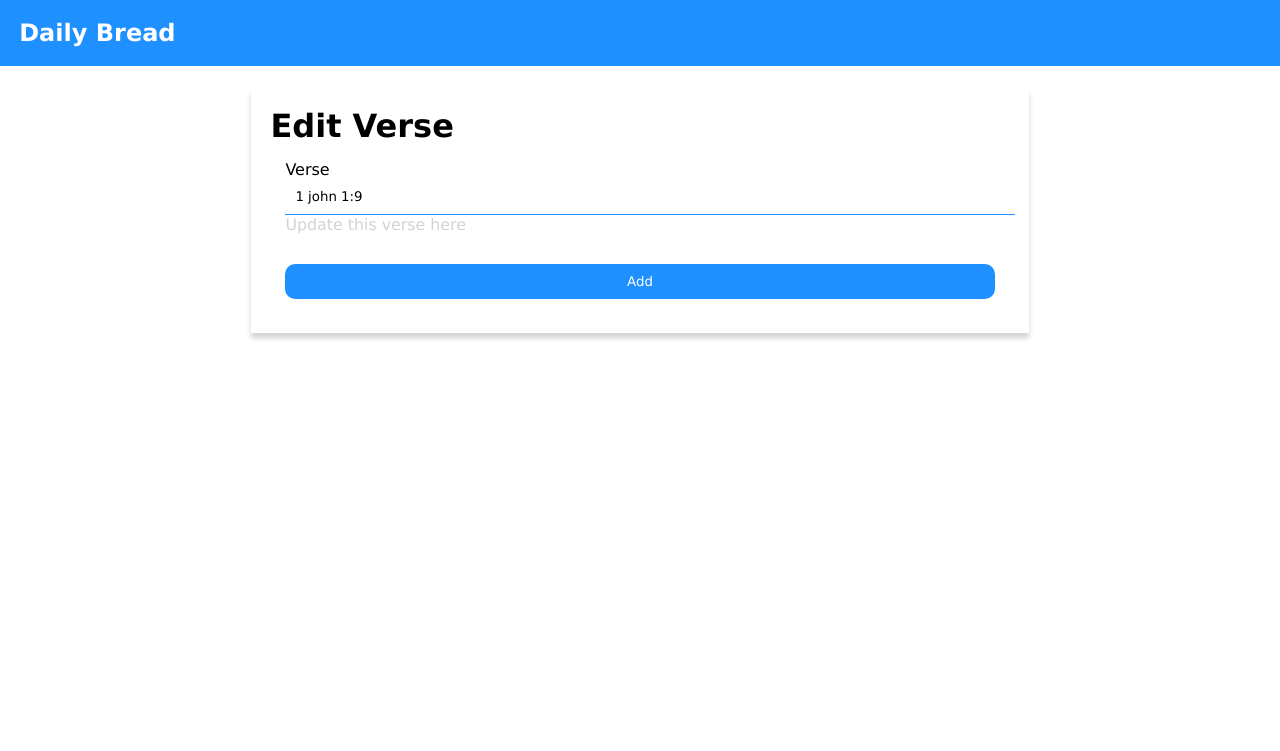
After one commit to jod35/Daily_Bread, a Flask app: page /dailybread/edit/1 in a window 1280 px wide. The commit adds this page. Shown: the top 751 px of the page. Run offline with Flask 2, Linux system fonts and the light colour scheme; data comes from the database, SQL or seed files in the repository; both versions use the stored data as it was after the commit.

Commit message:
update view for bible verses

```diff
--- a/daily_bread/app/static/css/main.css
+++ b/daily_bread/app/static/css/main.css
@@ -13,19 +13,23 @@ ul{
 .logo{
     padding: 1.2rem;
     width: 60%;
+    color: white;
 }
 
-.nav-items{
 
-}
 .nav-area nav{
     color:white;
-    background-color: dodgerblue;
+
     display: flex;
     justify-content: space-between;
 
 }
-
+.nav-area{
+    position:fixed;
+    width: 100%;
+    left: 0;
+    background-color: dodgerblue;
+}
 .nav-items{
     padding: 1.5rem;
 }
@@ -37,6 +41,7 @@ ul{
   border-radius: 7px;
 }
 .main{
+    padding-top: 5%;
 min-height:80vh;
 }
 .container{
@@ -58,11 +63,14 @@ min-height:80vh;
 .form{
     margin: auto;
     width: 60%;
+    box-shadow: 0 5px 5px 0 lightgray;
+    padding: 1.2rem;
 }
 .form input{
     width: 100%;
     padding: 10px;
     border: none;
+
 
 }
 .form textarea{
@@ -71,6 +79,10 @@ min-height:80vh;
 }
 .form-group{
     padding: 15px;
+}
+.form p{
+    color: lightgray;
+    font-size: 0.99rem;
 }
 .form input[type="text"]{
     border-bottom:1px solid dodgerblue;
@@ -94,18 +106,20 @@ min-height:80vh;
     box-shadow: 0 2px 2px 0 lightgray;
     width: 100%;
     padding: 1.5rem;
+    transition: 1.2s all;
 }
+.record:hover{
+    box-shadow: 0 5px 5px 0 black;
+}
+
 .record-link{
-    color: dodgerblue;
+
     padding:0.5rem ;
-    border: 1px solid dodgerblue;
+
     border-radius: 7px;
     transition: all 0.6s;
 }
-.record-link:hover{
-    background-color: dodgerblue;
-    color: white;
-}
+
 
 .footer{
     color: dodgerblue;
@@ -116,6 +130,23 @@ min-height:80vh;
 
 }
 
+.edit{
+    border: 1px solid dodgerblue;
+    color: dodgerblue;
+}
+.edit:hover{
+    background-color: dodgerblue;
+    color: white;
+}
+.delete{
+    border: 1px solid red;
+    color: red;
+}
+.delete:hover{
+    background-color: red;
+    color: white;
+}
+
 
 @media(max-width:800px){
     .nav-link{
--- /dev/null
+++ b/daily_bread/app/templates/edit.html
@@ -0,0 +1,50 @@
+<!DOCTYPE html>
+<html lang="en">
+<head>
+    <meta charset="UTF-8">
+    <meta name="viewport" content="width=device-width, initial-scale=1.0">
+    <link rel="stylesheet" href="{{url_for('app.static',filename='css/main.css')}}">
+    <title>Document</title>
+</head>
+<body>
+    <section class="nav-area">
+        <nav>
+                <a href="{{ url_for('app.index') }}" class="logo">
+                    <h2 class="">Daily Bread</h2>
+                </a>
+        </nav>
+    </section>
+    <div class="main">
+        <div class="add-section">
+            <div class="form">
+                {% with messages = get_flashed_messages()  %}
+                    {% if messages %}
+                            {% for message in messages %}
+                                <div class="message">
+                                    <center>
+                                        {{message}}
+                                    </center>
+                                </div>
+                                <br>
+                            {% endfor %}
+                    {% endif %}
+                {% endwith %}
+                <h1>Edit Verse</h1>
+                <form action="{{ url_for('app.edit_verse',id=verse_to_edit.id) }}" method="post">
+                    <div class="form-group">
+                        <label for="bible_verse">Verse</label>
+
+                        <input type="text" name="bible_verse" id="bible_verse" required value="{{verse_to_edit.bible_verse}}">
+                        <br>
+                        <p>Update this verse here</p>
+                    </div>
+
+                    <div class="form-group">
+                        <input type="submit" value="Add" class="mybtn">
+                    </div>
+                </form>
+            </div>
+        </div>
+    </div>
+</body>
+</html>
--- a/daily_bread/app/templates/view.html
+++ /dev/null
@@ -1 +0,0 @@
-{% extends '' %}
--- a/daily_bread/app/views.py
+++ b/daily_bread/app/views.py
@@ -1,30 +1,45 @@
 from flask import Blueprint,render_template,url_for,request,flash,redirect
 from ..extensions.database import db
 from ..models.records import Verse,Note
+from time import strftime
 
 app_bp=Blueprint('app',__name__,template_folder='templates',static_folder='static')
 
 @app_bp.route('/',methods=['GET','POST'])
 def index():
-    records=Verse.query.all()
+    records=Verse.query.order_by(Verse.bible_verse).all()
 
     if request.method =="POST":
         bible_verse=request.form.get('bible_verse')
+
         notes=request.form.get('notes')
+        new_verse=Verse(bible_verse=bible_verse)
+        new_verse.save()
+        flash("New Verse added successfully.")
+        return redirect(url_for('app.index'))
 
-        new_verse=Verse(bible_verse=bible_verse)
-
-        new_verse.save()
-
-        flash("New Verse added successfully.")
-
-        return redirect(url_for('app.index'))
+    context={
+        'title':"Home Page",
+        'records':records,
+    }
+    return render_template('index.html',**context)
 
 
 
+@app_bp.route('/edit/<int:id>',methods=['GET','POST'])
+def edit_verse(id):
+    verse_to_edit=Verse.query.get_or_404(id)
 
+    if request.method == "POST":
+        bible_verse=request.form.get('bible_verse')
+        verse_to_edit.bible_verse=bible_verse
+
+        db.session.commit()
+
+        flash("Record Updated Successfully")
+
+        return redirect(url_for('app.index'))
     context={
-        'title':"Home Page",
-        'records':records
+        'verse_to_edit':verse_to_edit
     }
-    return render_template('index.html',**context)
+    return render_template('edit.html',**context)
```
Also changed, not shown: daily_bread/app/templates/base.html (+5 -5 lines), daily_bread/app/templates/index.html (+9 -7 lines), daily_bread/site.db.
